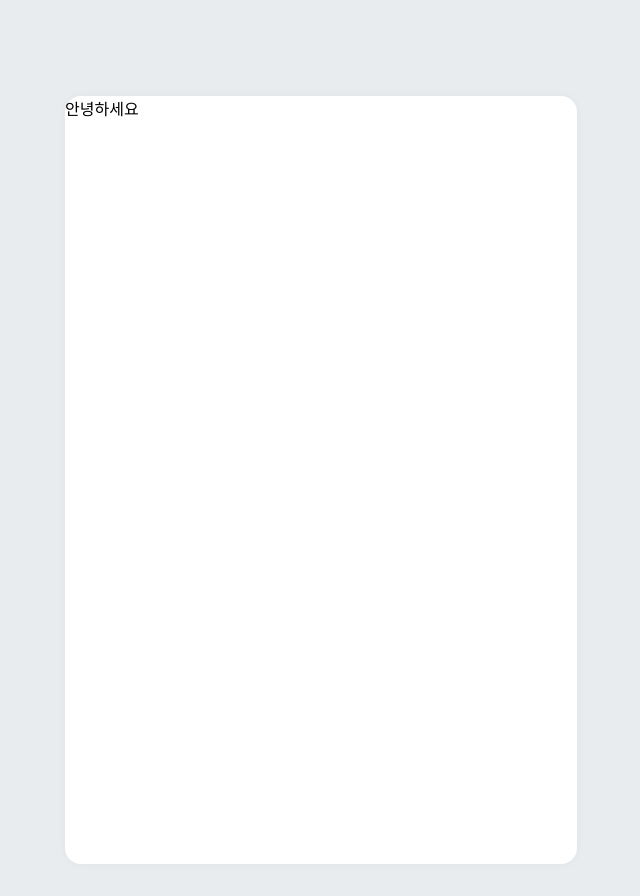
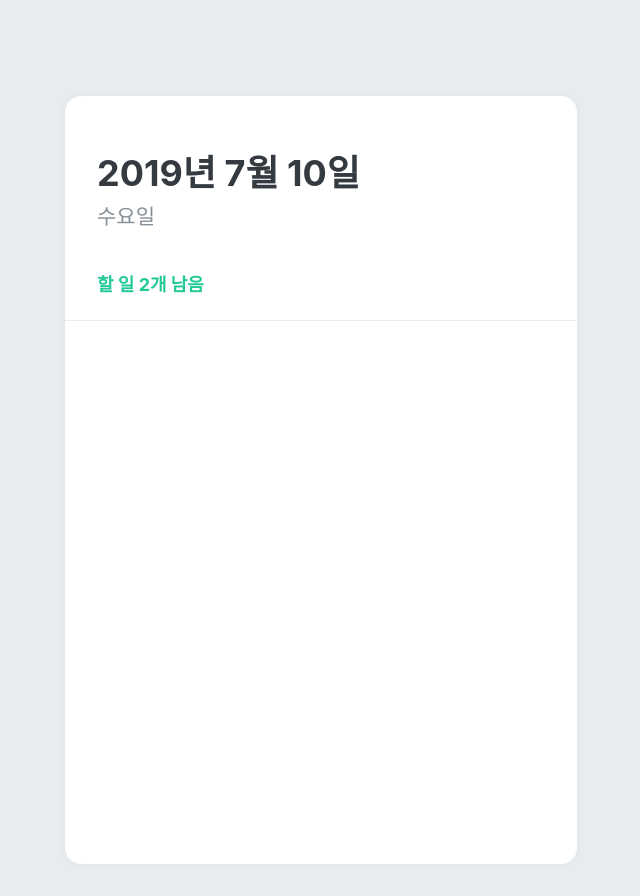
Before and after one commit to jjy321501/React-App, a React (Create React App) app in the folder mashup-todolist/: page / in a window 1280 px wide. Shown: the whole page, without its empty margins (319-959 px from the left). Built offline with nearby package versions, Linux system fonts and the light colour scheme.

Commit message:
TodoHead 를 App.js 에서 렌더링 하여 스타일링

```diff
--- a/mashup-todolist/src/App.js
+++ b/mashup-todolist/src/App.js
@@ -1,6 +1,7 @@
 import React from 'react';
 import { createGlobalStyle } from 'styled-components';
 import TodoTemplate from './components/TodoTemplate';
+import TodoHead from './components/TodoHead';
 
 const GlobalStyle = createGlobalStyle`
   body {
@@ -12,7 +13,9 @@ function App() {
   return (
     <>
       <GlobalStyle/>
-      <TodoTemplate>안녕하세요</TodoTemplate>
+      <TodoTemplate>
+        <TodoHead/>
+      </TodoTemplate>
     </>
   );
 }
```
